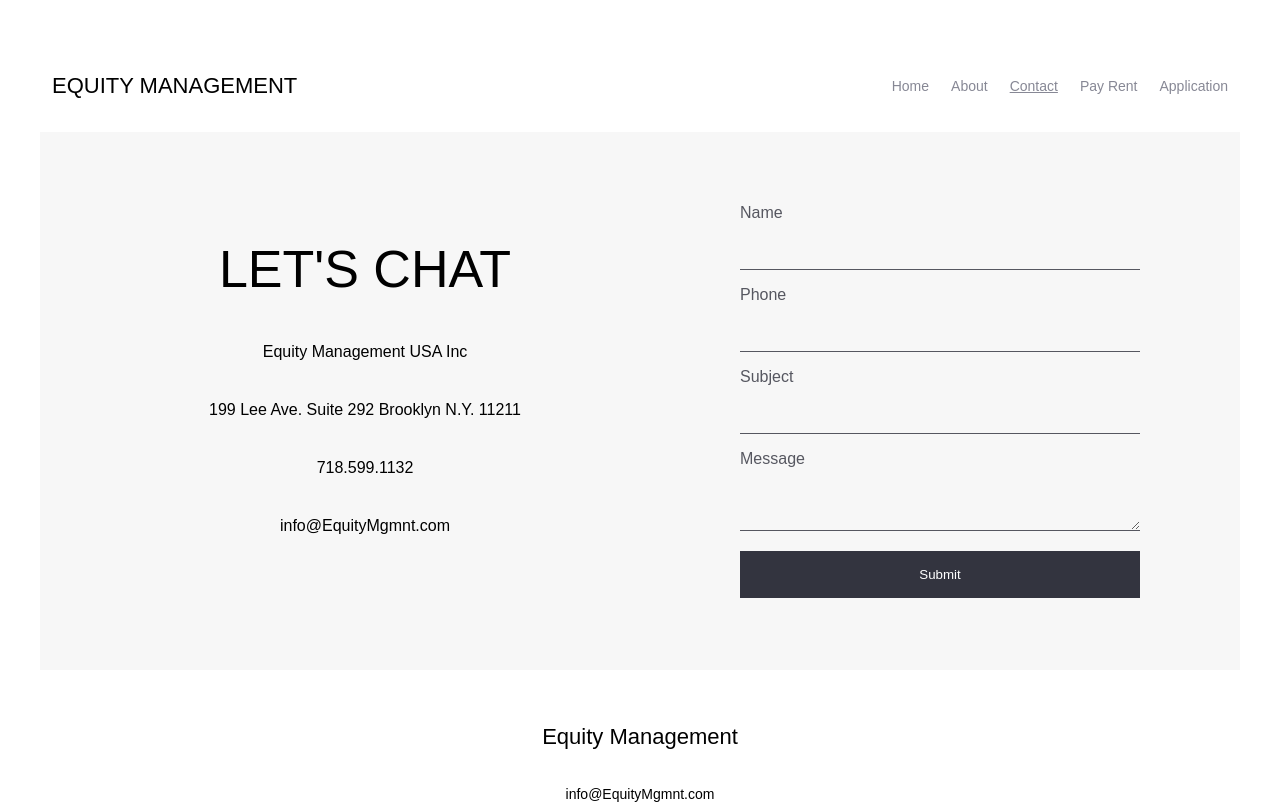
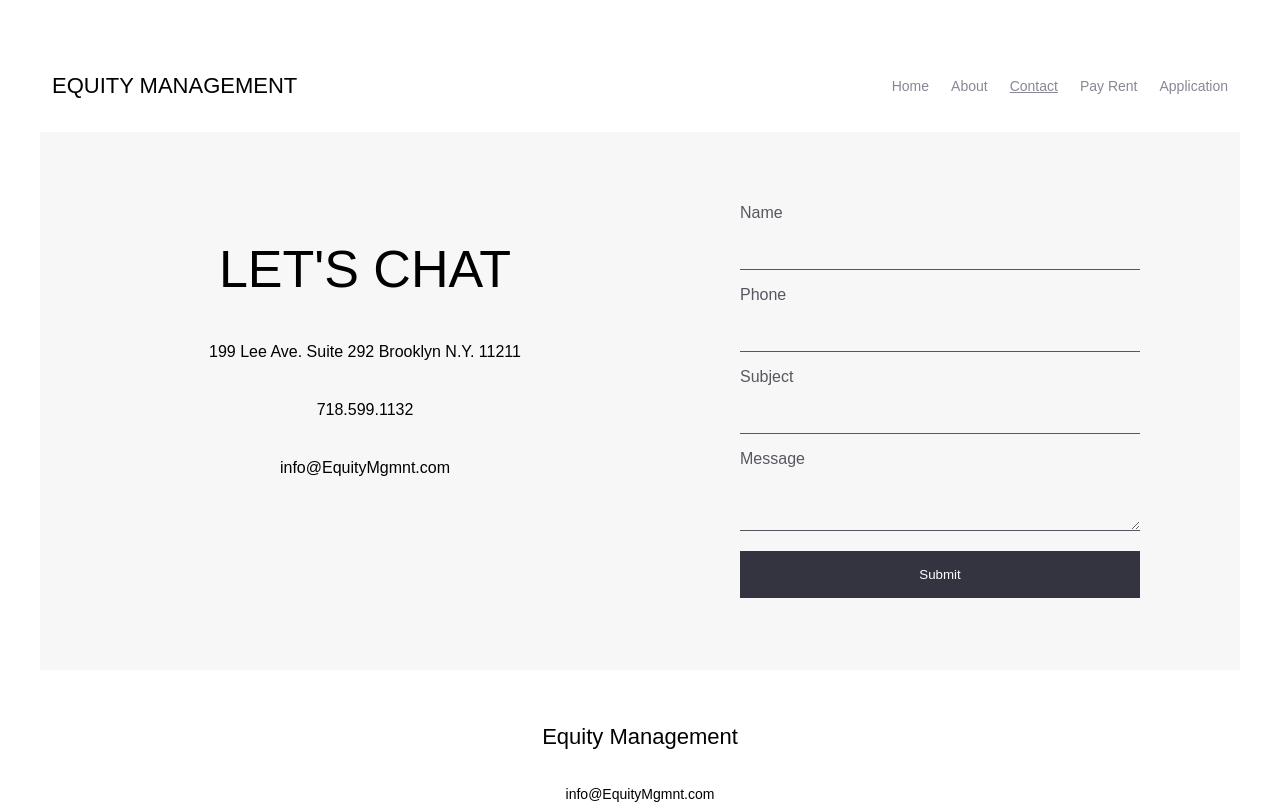
Before and after one commit to chaimzushe/EQUITY-MANAGEMENT-USA-INC, an Angular app: page /contact in a window 1280 px wide. Shown: the top 804 px of the page. Built offline with nearby package versions, Linux system fonts and the light colour scheme.

Commit message:
text update

```diff
--- a/src/app/pages/about/about.component.html
+++ b/src/app/pages/about/about.component.html
@@ -1,7 +1,7 @@
 <div class="about-container">
     <div class="text-section">
       <h1>A BIT ABOUT US</h1>
-      <p>Enhancing the value of your property investment – that’s the driving force behind all we do at "Equity Management".
+      <p>Enhancing the value of your property investment – that’s the driving force behind all we do at "Equity Management" .
         Whether you own a multi-family building, apartment complex,
         we can design a property management program that will meet your specific property management
          needs and provide a strong return on your investment.
@@ -19,6 +19,10 @@
            to tenant interaction and rent collection, to project oversight.
         Whatever your needs are, our goal is to provide you with the highest
         quality service possible to maintain long term client relationships.</p>
+
+        <p>
+         Equity Management USA Inc
+        </p>
     </div>
     <div class="image-section">
       <img src="https://media.istockphoto.com/id/1551343681/photo/modern-residential-area.webp?b=1&s=170667a&w=0&k=20&c=P3nTm8JAevfw7KvArb-b7igx8oXEsuyzckmbY97aJG4=" alt="About Us"> <!-- Replace with your image path -->
--- a/src/app/pages/contact/contact.component.html
+++ b/src/app/pages/contact/contact.component.html
@@ -3,7 +3,6 @@
 
     <div class="chat-section">
       <h1>Let's Chat</h1>
-      <p class="info-line"> Equity Management USA Inc</p>
       <p class="info-line"> 199 Lee Ave. Suite 292 Brooklyn N.Y. 11211</p>
       <p class="info-line"> 718.599.1132</p>
       <p class="info-line"> info@EquityMgmnt.com</p>
```
